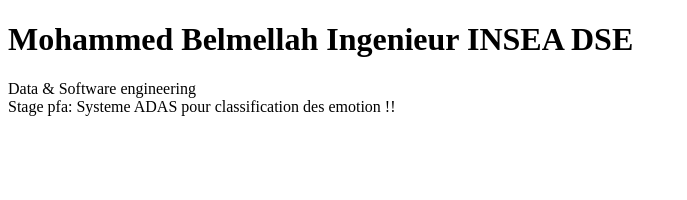
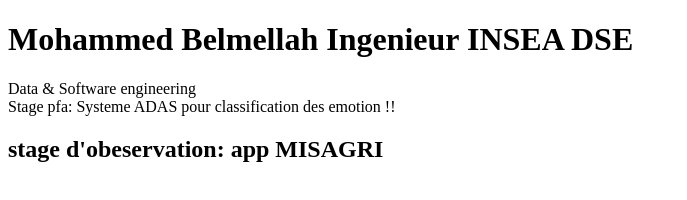
Before and after one commit to Mohammed-Belmellah/TP_GIT, a plain HTML site: page index.html in a window 1280 px wide. Shown: the whole page, without its empty margins (0-687 px from the left). Drawn offline with Linux system fonts and the light colour scheme.

Commit message:
after creating repo

```diff
--- a/index.html
+++ b/index.html
@@ -10,6 +10,7 @@
     <h1> Mohammed Belmellah Ingenieur INSEA DSE</h1>
     <div>Data & Software engineering</div>
     <div>Stage pfa: Systeme ADAS pour classification des emotion !! </div>
+    <div><h2>stage d'obeservation: app MISAGRI</h2></div>
 
 </body>
 </html>
```
